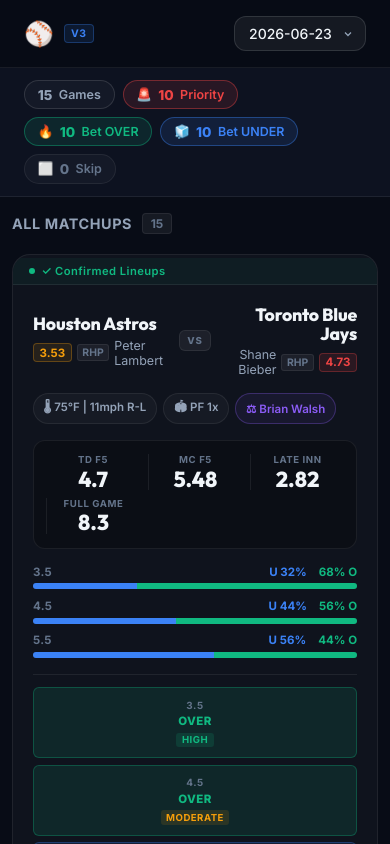
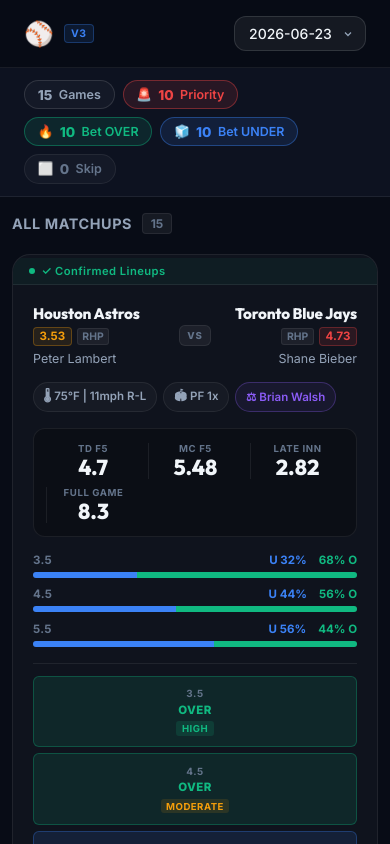
Before and after one commit to kadafs/baseball-dashboard, a React (Vite) app: page / in a window 390 px wide. Shown: the top 844 px of the page. Built offline with nearby package versions, Linux system fonts and the light colour scheme.

Commit message:
style: fix team name truncation on mobile

```diff
--- a/src/index.css
+++ b/src/index.css
@@ -761,6 +761,9 @@
 @media (max-width: 500px) {
   .main-content { padding: 1rem 0.75rem; }
   .action-matrix { grid-template-columns: 1fr; }
+  .team-name { font-size: 0.95rem; line-height: 1.2; word-wrap: break-word; }
+  .matchup { gap: 0.4rem; }
+  .pitcher-row { font-size: 0.65rem; flex-wrap: wrap; }
 }
 
 /* ── Scrollbar ──────────────────────────────────────────────── */
```
